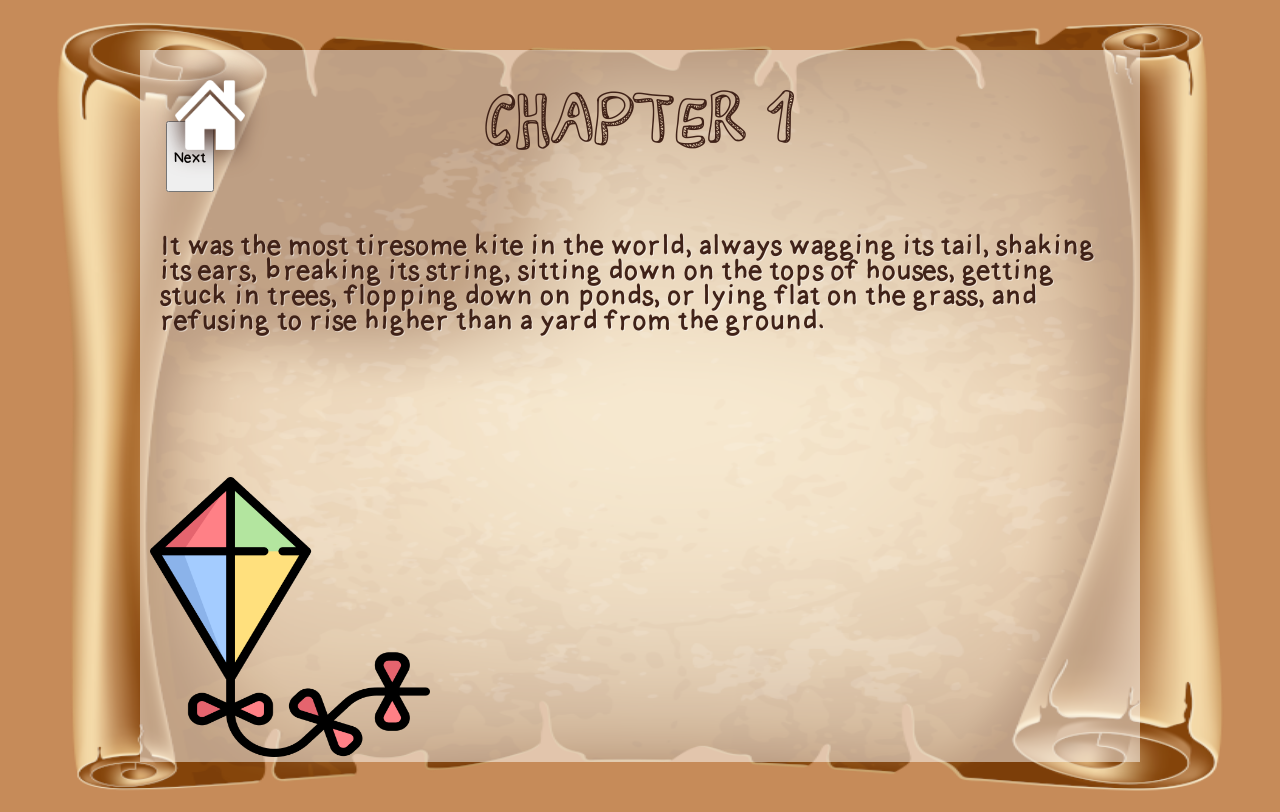
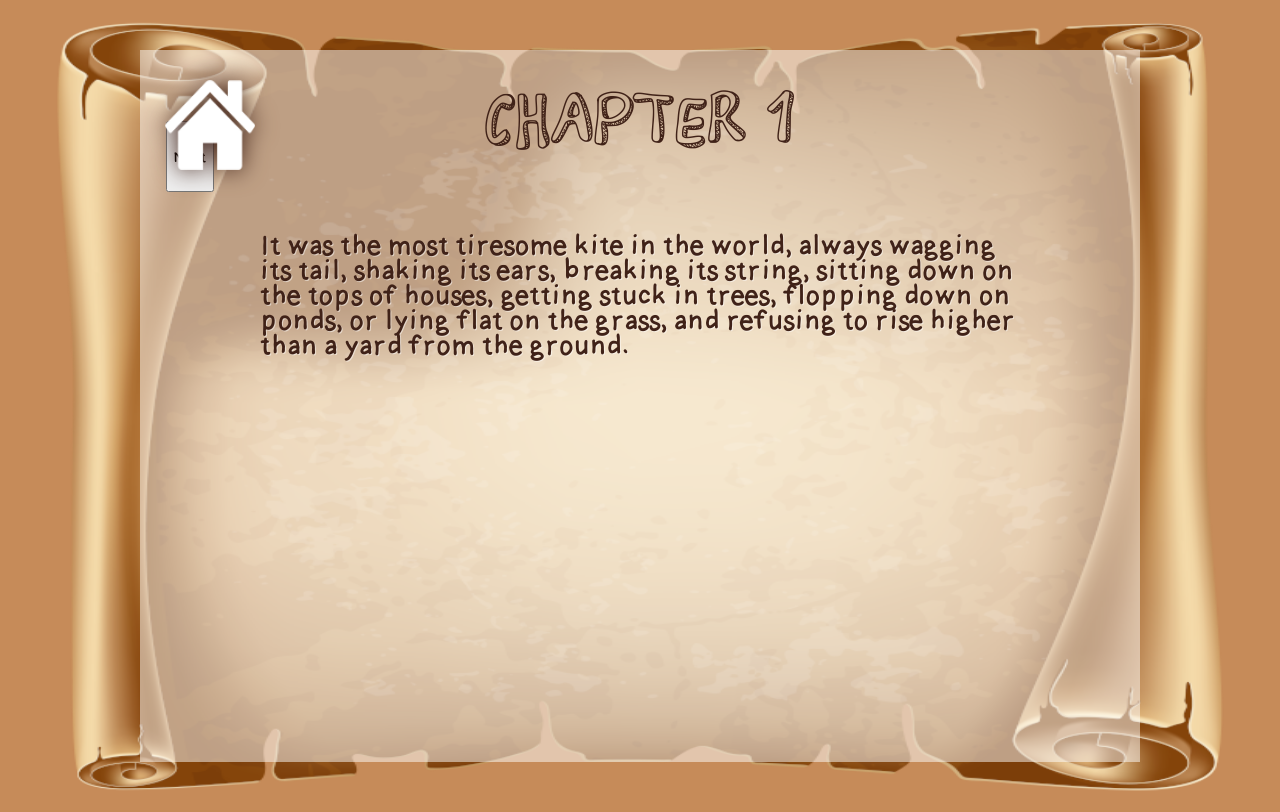
Before and after one commit to Tudwall/Storyteller, a website built with webpack: page dist/index.html in a window 1280 px wide. Both pictures are taken after a click on the button "Start game". Built offline with nearby package versions, Linux system fonts and the light colour scheme.

Commit message:
Adjust according to feedback
Remove background image + Center story text
+ Make draggables and dropZone bigger

```diff
--- a/src/js/chapterDOM.js
+++ b/src/js/chapterDOM.js
@@ -1,6 +1,5 @@
 import { makeDraggable, makeDroppable } from "./drag-drop";
 import homeImage from "../images/styling/home.png"
-import kite from "../images/styling/kite-rainbow.png"
 
 const createChapterStructure = (chapterObj, callback) => {
   let dragContainer;
@@ -80,13 +79,9 @@ const createChapterStructure = (chapterObj, callback) => {
     question.classList.add("hide");
     question.textContent = chapterObj.getQuestion();
 
-    const dropBackground = document.createElement('img')
-    dropBackground.src = kite
-    dropBackground.classList.add("drop-background")
-
     const dragContainer = setupImages();
     dragContainer.id = "drag-container";
-    dragContainer.append(homeButton, nextChapterButton, title, story, question, dropBackground);
+    dragContainer.append(homeButton, nextChapterButton, title, story, question);
 
     // images.classList.add("hide");
     const images = dragContainer.querySelectorAll(".picture")
--- a/src/styles/index.css
+++ b/src/styles/index.css
@@ -114,44 +114,35 @@ section {
 }
 
 .chapter-story, .chapter-question {
+  grid-column: 2 / 10;
   font-size: 25px;
   color: #402218;
   text-shadow: 1px 1px rgba(255, 255, 255, 0.5);
-  margin-top: 40px;
   margin-left: 20px;
+  margin-right: 20px;
 }
 
 .chapter-story {
   grid-row: 3 / 5;
-  grid-column: 1 / 11;
-  margin-right: 20px;
+  margin-top: 40px;
 }
 
 .chapter-question {
   grid-row: 3 / 5;
-  grid-column: 1 / 6;
 }
 
 img {
-  height: 70px;
-  width: 70px;
+  height: 90px;
+  width: 90px;
 }
 
 .drop-container {
-  grid-row: 7 / 8;
-  grid-column: 3 / 4;
+  grid-row: 8 / 9;
+  grid-column: 2 / 3;
 }
 
 .drop-container img {
   opacity: 0;
-}
-
-.drop-background {
-  grid-row: 7 / 8;
-  grid-column: 2 /3;
-  width: 280px;
-  height: 280px;
-  margin-bottom: 20px;
 }
 
 .wrong,
@@ -161,8 +152,8 @@ img {
   justify-content: center;
   align-items: center;
   background-color: white;
-  width: 105px;
-  height: 105px;
+  width: 130px;
+  height: 130px;
   border-radius: 50%;
   box-shadow: 2px 2px #40221849;
 }
```
Also changed, not shown: dist/527ca18c5cb1910342af1c982311abec.svg (added), dist/dadca73d784b877c114937297c6f2643.svg (added), dist/f405682424141ef8fdc5c6c962e96776.svg (added), dist/main.js.
